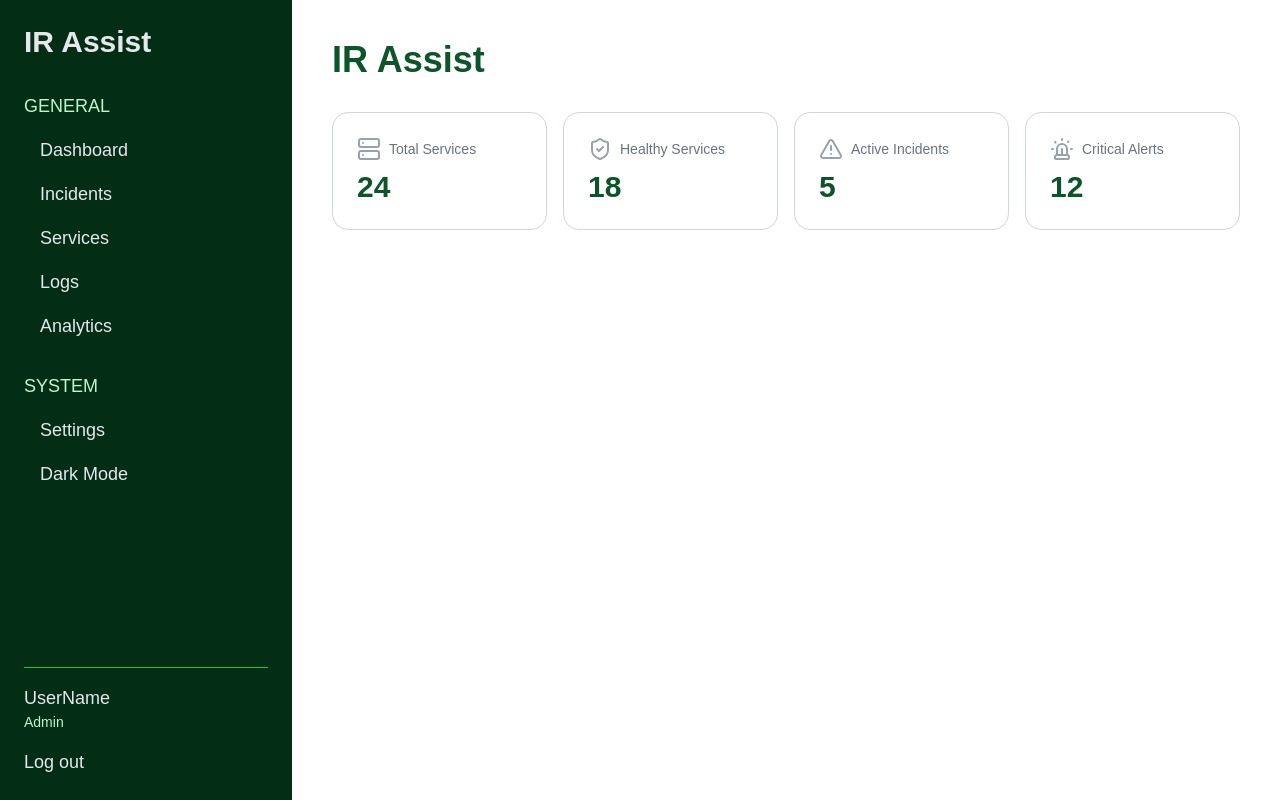
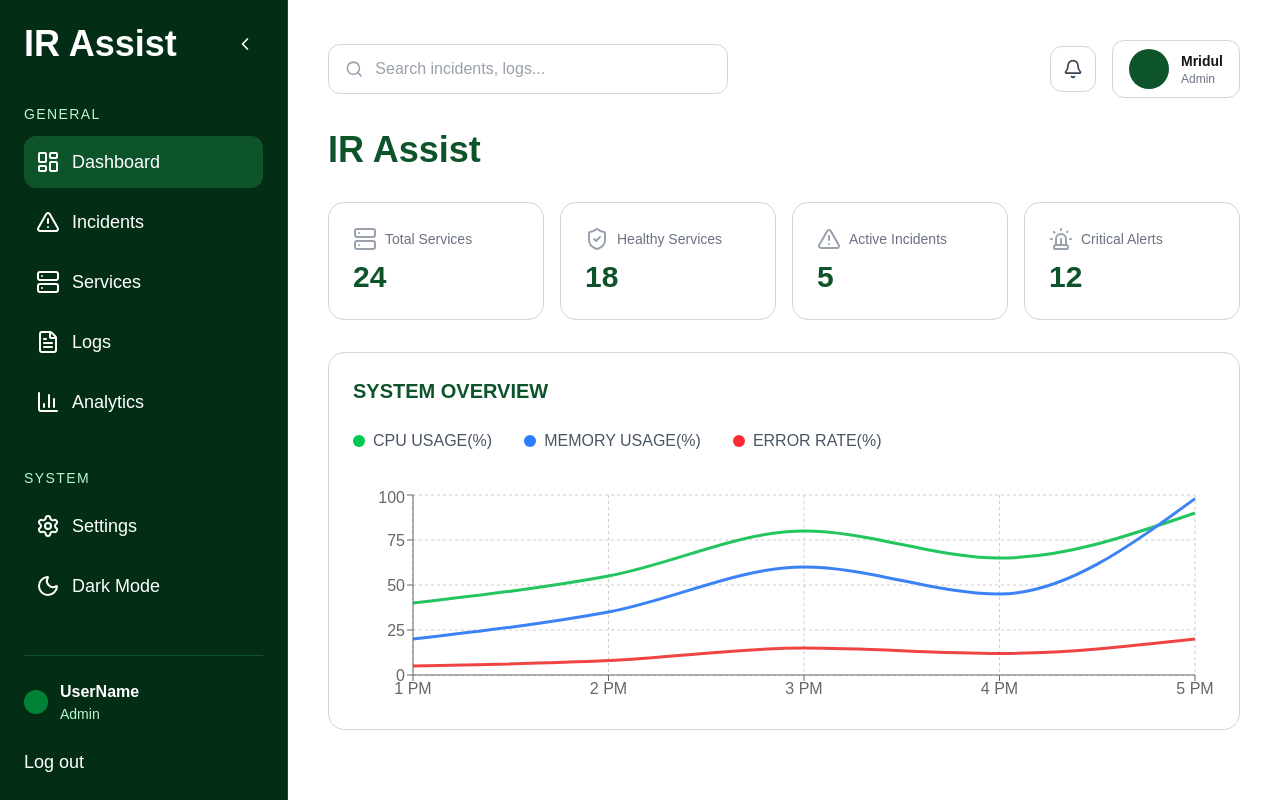
Before and after one commit to mridul2507/AI-Powered-INCIDENT-RESPONSE-PLATFORM, a Next.js app: page / in a window 1280 px wide. Built offline with nearby package versions, Linux system fonts and the light colour scheme.

Commit message:
Built chart card and collapsible sidebar and improved observability dashboard

```diff
--- a/app/page.tsx
+++ b/app/page.tsx
@@ -1,14 +1,17 @@
 import DashboardCard from "@/components/DashboardCard";
+import {Server, ShieldCheck, AlertTriangle, Siren} from "lucide-react";
 import Sidebar from "@/components/Sidebar";
-import {Server, ShieldCheck, AlertTriangle, Siren} from "lucide-react";
+import Navbar from "@/components/Navbar";
+import Metrics from "@/components/MetricsChart";
 
 export default function Home() {
   return (
+
   <div className="flex min-h-screen bg-white">
-
     <Sidebar />
 
     <main className="flex-1 p-10">
+      <Navbar />
 
       <h1 className="text-green-900 text-4xl font-bold mb-8">
         IR Assist
@@ -42,6 +45,8 @@ export default function Home() {
 
       </div>
 
+      <Metrics />
+
     </main>
 
   </div>
--- /dev/null
+++ b/components/MetricsChart.tsx
@@ -0,0 +1,118 @@
+"use client";
+
+import {
+  LineChart,
+  Line,
+  XAxis,
+  YAxis,
+  Tooltip,
+  ResponsiveContainer,
+  CartesianGrid,
+} from "recharts";
+
+const data = [
+  {
+    time: "1 PM",
+    cpu: 40,
+    memory: 20,
+    error: 5,
+  },
+  {
+    time: "2 PM",
+    cpu: 55,
+    memory: 35,
+    error: 8,
+  },
+  {
+    time: "3 PM",
+    cpu: 80,
+    memory: 60,
+    error: 15,
+  },
+  {
+    time: "4 PM",
+    cpu: 65,
+    memory: 45,
+    error: 12,
+  },
+  {
+    time: "5 PM",
+    cpu: 90,
+    memory: 98,
+    error: 20,
+  },
+];
+
+export default function MetricsChart() {
+  return (
+    <div className="bg-white border border-gray-300 rounded-2xl p-6 mt-8">
+
+      <h2 className="text-green-900 text-xl font-semibold mb-6">
+        SYSTEM OVERVIEW
+      </h2>
+
+      <div className="flex items-center gap-8 mb-8">
+        <div className="flex items-center gap-2">
+            <div className="w-3 h-3 rounded-full bg-green-500"></div>
+            <span className="text-gray-600">CPU USAGE(%)</span>
+        </div>
+        <div className="flex items-center gap-2">
+            <div className="w-3 h-3 rounded-full bg-blue-500"></div>
+            <span className="text-gray-600">MEMORY USAGE(%)</span>
+        </div>
+        <div className="flex items-center gap-2">
+            <div className="w-3 h-3 rounded-full bg-red-500"></div>
+            <span className="text-gray-600">ERROR RATE(%)</span>
+        </div>
+      </div>
+
+
+
+      <div className="h-[220px]">
+
+        <ResponsiveContainer width="100%" height="100%">
+
+          <LineChart data={data} margin={{top: 10,right: 20,left: 0,bottom: 0}}>
+            <CartesianGrid strokeDasharray="3 3" />
+
+            <XAxis dataKey="time" />
+
+            <YAxis />
+
+            <Tooltip />
+
+            <Line
+              type="monotone"
+              dataKey="cpu"
+              stroke="#22c55e"
+              strokeWidth={3}
+              dot={false}
+            />
+
+            <Line
+              type="monotone"
+              dataKey="memory"
+              stroke="#3b82f6"
+              strokeWidth={3}
+              dot={false}
+            />
+
+            <Line
+              type="monotone"
+              dataKey="error"
+              stroke="#ef4444"
+              strokeWidth={3}
+              dot={false}
+            />
+
+          </LineChart>
+
+        </ResponsiveContainer>
+
+
+
+      </div>
+
+    </div>
+  );
+}
--- a/components/Navbar.tsx
+++ b/components/Navbar.tsx
@@ -0,0 +1,47 @@
+import { Bell, Search } from "lucide-react";
+
+export default function Navbar() {
+  return (
+    <div className="flex items-center justify-between mb-8">
+
+      {/* SEARCH BAR */}
+      <div className="flex items-center gap-3 bg-white border border-gray-300 rounded-xl px-4 py-3 w-[400px]">
+
+        <Search className="text-gray-400" size={20} />
+
+        <input
+          type="text"
+          placeholder="Search incidents, logs..."
+          className="outline-none w-full text-gray-700"
+        />
+
+      </div>
+
+      {/* RIGHT SECTION */}
+      <div className="flex items-center gap-4">
+
+        <div className="p-3 bg-white border border-gray-300 rounded-xl cursor-pointer hover:bg-gray-100 transition-all">
+          <Bell className="text-gray-700" size={20} />
+        </div>
+
+        <div className="flex items-center gap-3 bg-white border border-gray-300 rounded-xl px-4 py-2">
+
+          <div className="w-10 h-10 rounded-full bg-green-900"></div>
+
+          <div>
+            <p className="font-semibold text-sm">
+              Mridul
+            </p>
+
+            <p className="text-xs text-gray-500">
+              Admin
+            </p>
+          </div>
+
+        </div>
+
+      </div>
+
+    </div>
+  );
+}
--- a/components/Sidebar.tsx
+++ b/components/Sidebar.tsx
@@ -1,54 +1,221 @@
+"use client";
+
+import { useState } from "react";
+
+import {
+  LayoutDashboard,
+  AlertTriangle,
+  Server,
+  FileText,
+  BarChart3,
+  Settings,
+  Moon,
+  ChevronLeft,
+  LogOut,
+} from "lucide-react";
+
+const generalItems = [
+  {
+    title: "Dashboard",
+    icon: LayoutDashboard,
+  },
+  {
+    title: "Incidents",
+    icon: AlertTriangle,
+  },
+  {
+    title: "Services",
+    icon: Server,
+  },
+  {
+    title: "Logs",
+    icon: FileText,
+  },
+  {
+    title: "Analytics",
+    icon: BarChart3,
+  },
+];
+
+const systemItems = [
+  {
+    title: "Settings",
+    icon: Settings,
+  },
+  {
+    title: "Dark Mode",
+    icon: Moon,
+  },
+];
+
 export default function Sidebar() {
+    const [isCollapsed, setIsCollapsed] = useState(false);
   return (
-    <div className="w-73 h-screen bg-green-950 text-gray-200 p-6 flex flex-col">
 
-      <h1 className="text-3xl font-bold mb-8">
-        IR Assist
-      </h1>
+    <div
+        className={`
+            h-screen bg-green-950 text-white p-6
+            flex flex-col border-r border-green-900
+            transition-all duration-300
+            ${isCollapsed ? "w-20" : "w-72"}
+        `}>
+      {/* TOP SECTION */}
+      <div>
 
-        <div className="flex flex-col gap-4">
-            <p className="text-green-200 text-lg uppercase">
-                General
-            </p>
-        <div className="text-lg flex flex-col gap-4 pl-4">
-            <div>Dashboard</div>
-            <div>Incidents</div>
-            <div>Services</div>
-            <div>Logs</div>
-            <div>Analytics</div>
-        </div>
+        {/* LOGO */}
+        <div
+            className={`
+                flex items-center mb-10
+                ${isCollapsed ? "justify-center" : "justify-between"}
+            `}>
+          {!isCollapsed && (
+            <h1 className="text-4xl font-bold">
+                IR Assist
+            </h1>
+            )}
+
+          <div onClick={() => setIsCollapsed(!isCollapsed)} className="p-2 rounded-lg hover:bg-green-900 cursor-pointer transition-all">
+            <ChevronLeft size={20} />
+          </div>
+
         </div>
 
-        <div className="flex flex-col gap-4 mt-8">
-            <p className="text-green-200 text-lg uppercase">
-                System
-            </p>
+        {/* GENERAL */}
+        <div className="flex flex-col gap-3">
 
-            <div className="text-lg flex flex-col gap-4 pl-4">
-                <div>Settings</div>
-                <div>Dark Mode</div>
-            </div>
+        {!isCollapsed && (
+          <p className="text-green-200 text-sm uppercase tracking-widest">
+            General
+          </p>
+        )}
+
+          <div className="flex flex-col gap-2">
+
+            {generalItems.map((item) => {
+              const Icon = item.icon;
+
+              return (
+                <div
+                  key={item.title}
+                  className={`
+                    flex items-center
+                    ${isCollapsed ? "justify-center" : "gap-3"}
+                    p-3 rounded-xl
+                    cursor-pointer
+                    transition-all
+                    hover:bg-green-900
+                    ${
+                      item.title === "Dashboard"
+                        ? "bg-green-900"
+                        : ""
+                    }
+                  `}
+                >
+
+                  <Icon className="w-6 h-6 shrink-0" />
+
+                  {!isCollapsed && (
+                    <span className="text-lg">
+                        {item.title}
+                    </span>
+                    )}
+
+                </div>
+              );
+            })}
+
+          </div>
+
         </div>
 
+        {/* SYSTEM */}
+        <div className="flex flex-col gap-3 mt-10">
+        {!isCollapsed &&(
+          <p className="text-green-200 text-sm uppercase tracking-widest">
+            System
+          </p>
+        )}
 
+          <div className="flex flex-col gap-2">
 
-    {/*Bottom Section*/}
-        <div className="mt-auto">
-            <div className="border-t border-green-500 pt-4">
-                <p className="font-semi-bold text-lg">
-                    UserName
-                </p>
+            {systemItems.map((item) => {
+              const Icon = item.icon;
 
-                <p className="text-sm text-green-200">
-                    Admin
-                </p>
+              return (
+                <div
+                  key={item.title}
+                  className={`
+                    flex items-center
+                    ${isCollapsed ? "justify-center" : "gap-3"}
+                    p-3 rounded-xl
+                    cursor-pointer
+                    transition-all
+                    hover:bg-green-900
+                  `}
+                >
 
-                <div className="mt-4 text-lg">
-                    Log out
+                  <Icon className="w-6 h-6 shrink-0" />
+
+                  {!isCollapsed && (
+                    <span className="text-lg">
+                        {item.title}
+                    </span>
+                    )}
+
                 </div>
+              );
+            })}
 
-            </div>
+          </div>
+
         </div>
+
+      </div>
+
+      {/* BOTTOM PROFILE */}
+      <div className="mt-auto border-t border-green-900 pt-6">
+
+        <div className="flex items-center gap-3">
+
+          <div className="w-6 h-6 shrink-0 rounded-full bg-green-700"></div>
+
+          <div>
+            {!isCollapsed && (
+            <p className="font-semibold">
+              UserName
+            </p>
+            )}
+
+            {!isCollapsed &&(
+            <p className="text-green-200 text-sm">
+              Admin
+            </p>
+            )}
+          </div>
+
+        </div>
+
+        {!isCollapsed && (
+        <button className="
+          mt-6
+          text-lg
+          hover:text-green-300
+          transition-all
+        ">
+          Log out
+        </button>
+        )}
+
+        {isCollapsed && (
+            <LogOut className="
+                mt-6
+                text-lg
+                hover:text-green-300
+                transition-all
+                "size={20}/>
+          )}
+
+      </div>
 
     </div>
   );
--- a/package.json
+++ b/package.json
@@ -12,7 +12,8 @@
     "lucide-react": "^1.16.0",
     "next": "16.2.6",
     "react": "19.2.4",
-    "react-dom": "19.2.4"
+    "react-dom": "19.2.4",
+    "recharts": "^3.8.1"
   },
   "devDependencies": {
     "@tailwindcss/postcss": "^4",
```
Also changed, not shown: 1 other file (tests, documents, lock files or other folders).
